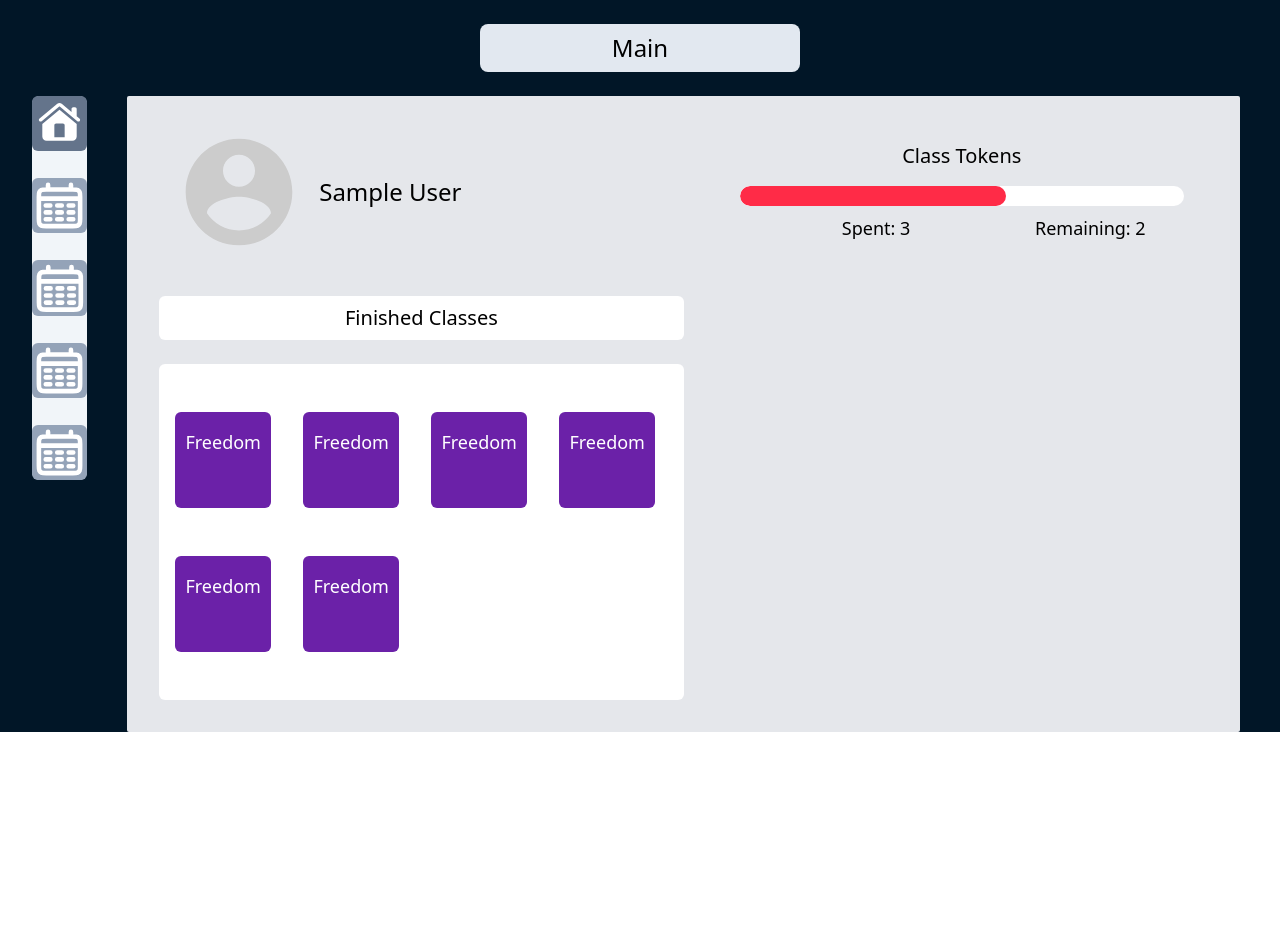
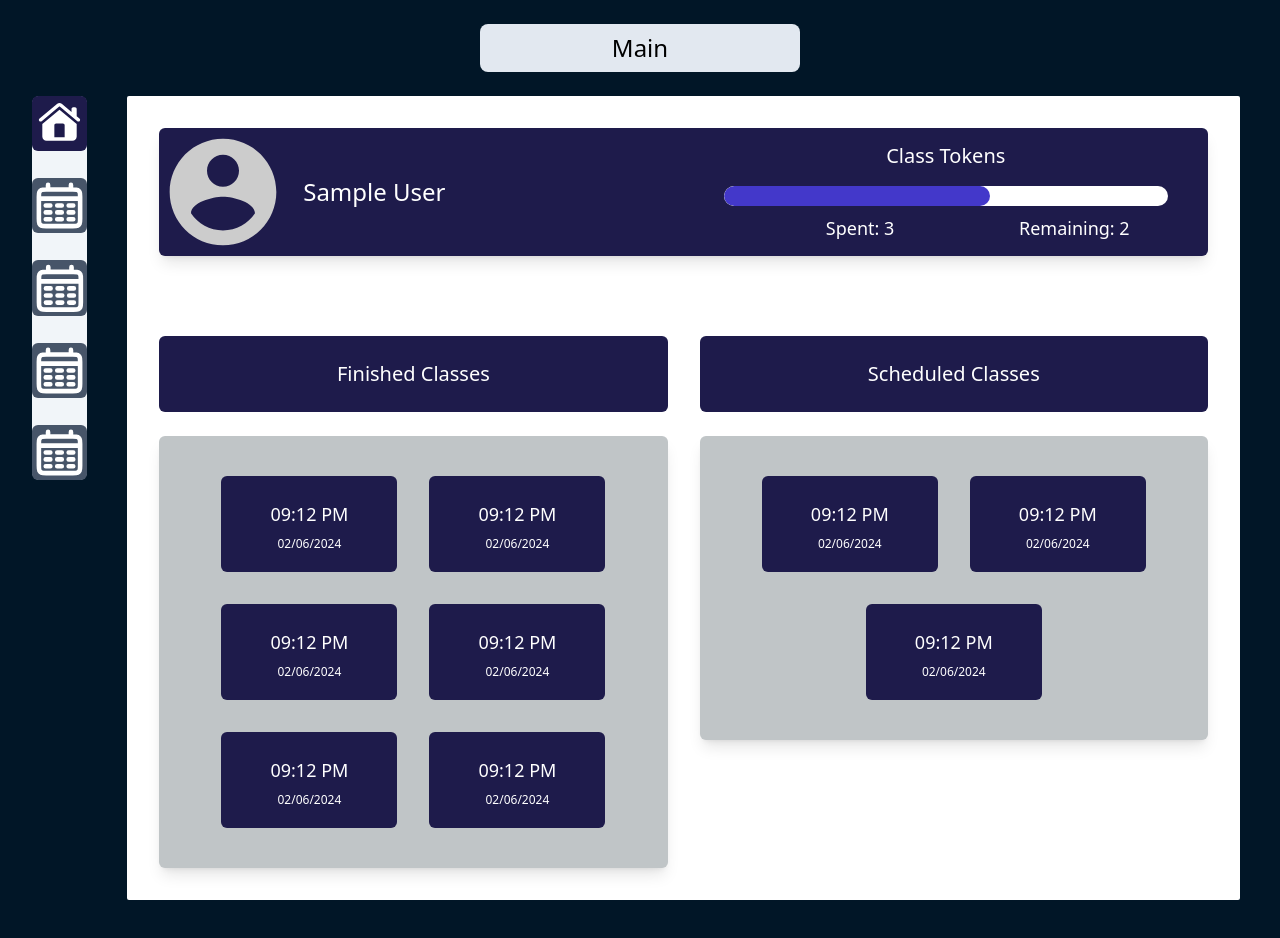
Before and after one commit to GIORGIPUNK123/english, a React (Vite) app: page /dashboard in a window 1280 px wide. Shown: the top 938 px of the page. Before the commit the page ends 800 px from the top, so only its background shows below. Built offline with nearby package versions, Linux system fonts and the light colour scheme; no server answers; sample sign-in values are in the browser's storage.

Commit message:
progress

```diff
--- a/src/components/progress/StudentProgressMain.tsx
+++ b/src/components/progress/StudentProgressMain.tsx
@@ -4,15 +4,27 @@ import { User, onAuthStateChanged } from 'firebase/auth';
 import profileImg from '../../assets/profile.svg';
 import { useEffect, useState } from 'react';
 import { auth } from '../../firebase/firebase-config';
-const ProgressBlock = (props: { topic: string; time: string }) => {
+const ProgressBlock = (props: { topic: string; date: Date }) => {
+  const myDate = props.date;
+  const options: any = {
+    timeZone: 'UTC',
+    year: 'numeric',
+    month: '2-digit',
+    day: '2-digit',
+  };
+
   return (
-    <div className='flex py-6 w-32 bg-white rounded-md'>
-      <div className='flex flex-col mx-4 w-full h-24 text-center bg-purple-800 rounded-md'>
-        <span className='mt-4 text-lg font-medium text-white'>
-          {props.topic}
+    <div className='h-24 mx-4 my-4 rounded-md bg-indigo-950 w-44'>
+      <div className='flex flex-col w-full h-full text-center'>
+        <span className='mt-6 text-lg font-medium text-white'>
+          {myDate.toLocaleTimeString('en-US', {
+            hour: '2-digit',
+            minute: '2-digit',
+          })}
         </span>
-        {/* <div className='mt-4 text-lg text-white'>{props.time}</div> */}
-        <div></div>
+        <span className='mt-2 text-xs font-medium text-white '>
+          {myDate.toLocaleDateString('en-US', options)}
+        </span>
       </div>
     </div>
   );
@@ -32,27 +44,28 @@ export const StudentProgressMain = () => {
   const totalClasses = countClasses.remaining + countClasses.spent;
   const TopPart = () => {
     return (
-      <div className='flex mb-10 ml-4 w-full'>
+      <div className='flex w-full mb-10 text-white rounded-md shadow-lg bg-indigo-950'>
         <div className='flex items-center w-1/2'>
           <div
             style={{
               backgroundImage: `url(${profileImg})`,
             }}
-            className='w-32 h-32 bg-center bg-no-repeat bg-contain rounded-full'
+            className='w-32 h-32 bg-center bg-no-repeat bg-contain rounded-full '
           />
-          <span className='ml-4 text-2xl'>{user?.displayName}</span>
+
+          <span className='ml-4 text-2xl '>{user?.displayName}</span>
         </div>
-        <div className='flex flex-col justify-center px-10 w-1/2'>
+        <div className='flex flex-col justify-center w-1/2 px-10'>
           <span className='text-xl text-center'>Class Tokens</span>
-          <div className='overflow-hidden relative mt-4 h-5 bg-white rounded-full'>
+          <div className='relative h-5 mt-4 overflow-hidden bg-white rounded-full'>
             <div
               style={{
                 width: `calc(${countClasses.spent / totalClasses} * 100%)`,
               }}
-              className={`absolute top-0 bottom-0 left-0 bg-gradient-to-r rounded-full bg-torch-red-500`}
+              className={`absolute top-0 bottom-0 left-0 bg-gradient-to-r rounded-full bg-indigo-700`}
             />
           </div>
-          <div className='flex justify-between px-2 mt-2 w-full text-lg'>
+          <div className='flex justify-between w-full px-2 mt-2 text-lg'>
             <span
               style={{
                 width: `${(countClasses.spent / totalClasses) * 100}%`,
@@ -74,48 +87,42 @@ export const StudentProgressMain = () => {
       </div>
     );
   };
+  const oldDate = new Date();
   const BottomPart = () => {
     return (
-      <div className='w-full'>
-        <div className='w-1/2'>
-          <div className='px-4 py-2 mb-6 w-full text-xl text-center bg-white rounded-md'>
+      <div className='flex justify-between w-full gap-8 text-white h-fit'>
+        <div className='w-1/2 h-full pt-10'>
+          <div className='w-full px-4 py-6 mb-6 text-xl text-center rounded-md bg-indigo-950'>
             <span>Finished Classes</span>
           </div>
-          <div className='flex justify-center items-center w-full'>
-            <div className='flex flex-wrap items-center py-6 bg-white rounded-md w-fit'>
-              <ProgressBlock topic='Freedom' time='12:40' />
-              <ProgressBlock topic='Freedom' time='12:40' />
-              <ProgressBlock topic='Freedom' time='12:40' />
-              <ProgressBlock topic='Freedom' time='12:40' />
-              <ProgressBlock topic='Freedom' time='12:40' />
-              <ProgressBlock topic='Freedom' time='12:40' />
+          <div className='flex items-center justify-center w-full h-full '>
+            <div className=' shadow-lg flex flex-wrap items-center justify-center w-full h-full py-6 bg-[#C0C5C7] rounded-md'>
+              <ProgressBlock date={oldDate} topic='test' />
+              <ProgressBlock date={oldDate} topic='test' />
+              <ProgressBlock date={oldDate} topic='test' />
+              <ProgressBlock date={oldDate} topic='test' />
+              <ProgressBlock date={oldDate} topic='test' />
+              <ProgressBlock date={oldDate} topic='test' />
             </div>
           </div>
         </div>
-        <div className='w-1/2'></div>
+        <div className='w-1/2 h-full pt-10'>
+          <div className='w-full px-4 py-6 mb-6 text-xl text-center rounded-md bg-indigo-950'>
+            <span>Scheduled Classes</span>
+          </div>
+          <div className='flex items-center justify-center w-full h-full'>
+            <div className=' shadow-lg flex flex-wrap items-center justify-center w-full h-full py-6 bg-[#C0C5C7] rounded-md'>
+              <ProgressBlock date={oldDate} topic='test' />
+              <ProgressBlock date={oldDate} topic='test' />
+              <ProgressBlock date={oldDate} topic='test' />
+            </div>
+          </div>
+        </div>
       </div>
-
-      // <div className='flex gap-5 justify-between w-full h-full rounded-sm'>
-      //   <span className='px-4 py-2 mb-6 w-1/2 text-xl bg-white rounded-md'>
-      //     Finished Classes
-      //   </span>
-      //   <div className='w-44 text-center rounded-sm'>
-      //     <div className='flex flex-col justify-between'>
-      //       {/* <ProgressBlock heading='F' topic='Freedom' time='12:40' /> */}
-      //     </div>
-      //   </div>
-      //   <div className='w-1/2 text-center rounded-sm'>
-      //     <ProgressBlock
-      //       heading='Scheduled Classes'
-      //       topic='Freedom'
-      //       time='12:40'
-      //     />
-      //   </div>
-      // </div>
     );
   };
   return (
-    <div className='p-8 mx-10 w-full bg-gray-200 rounded-sm'>
+    <div className='w-full p-8 mx-10 bg-white rounded-sm'>
       <TopPart />
       <BottomPart />
     </div>
--- /dev/null
+++ b/src/hooks/useFirebaseLogins.tsx
@@ -0,0 +1,22 @@
+import {
+  FacebookAuthProvider,
+  GoogleAuthProvider,
+  TwitterAuthProvider,
+  signInWithPopup,
+} from 'firebase/auth';
+import { auth } from '../firebase/firebase-config';
+const loginWithGoogle = async () => {
+  const provider = new GoogleAuthProvider();
+  return await signInWithPopup(auth, provider);
+};
+const loginWithFacebook = async () => {
+  const provider = new FacebookAuthProvider();
+  return await signInWithPopup(auth, provider);
+};
+const loginWithTwitter = async () => {
+  const provider = new TwitterAuthProvider();
+  return await signInWithPopup(auth, provider);
+};
+export const useFirebaseLogins = () => {
+  return { loginWithGoogle, loginWithFacebook, loginWithTwitter };
+};
--- a/src/pages/App.tsx
+++ b/src/pages/App.tsx
@@ -6,14 +6,14 @@ import { BrowserRouter, Route, Routes } from 'react-router-dom';
 import { Login } from './Login';
 import { Register } from './Register';
 import { Profile } from './Profile';
-import { TeacherDashboard } from './TeacherDashboard';
+import { StudentDashboard } from './StudentDashboard';
 export const App = () => {
   return (
     <>
       <BrowserRouter>
         <Routes>
           <Route path='/' element={<Landing />} />
-          <Route path='/dashboard' element={<TeacherDashboard />} />
+          <Route path='/dashboard' element={<StudentDashboard />} />
           <Route path='/login' element={<Login />} />
           <Route path='/register' element={<Register />} />
           <Route path='/profile' element={<Profile />} />
--- /dev/null
+++ b/src/pages/StudentDashboard.tsx
@@ -0,0 +1,63 @@
+import { useEffect, useState } from 'react';
+import { TeacherCalendar } from './TeacherCalendar';
+import homeImg from '../assets/home.svg';
+import calendarImg from '../assets/calendar.svg';
+import { StudentProgressMain } from '../components/progress/StudentProgressMain';
+import { auth } from '../firebase/firebase-config';
+import { User, onAuthStateChanged } from 'firebase/auth';
+import { useNavigate } from 'react-router-dom';
+export const StudentDashboard = () => {
+  const [currPg, setCurrPg] = useState(0);
+  const [user, setUser] = useState<User | null | 'loading'>('loading');
+  const images = [homeImg, calendarImg, calendarImg, calendarImg, calendarImg];
+  const navigate = useNavigate();
+
+  useEffect(() => {
+    const unsubscribe = onAuthStateChanged(auth, (user: User | null) => {
+      setUser(user);
+    });
+    return () => unsubscribe();
+  }, []);
+  if (user === null) {
+    navigate('/');
+  } else if (user === 'loading') {
+    return null;
+  } else {
+    return (
+      <>
+        {user && (
+          <div className='flex flex-col bg-black-pearl-950 pb-44'>
+            <div className='flex items-center justify-center w-full h-24 rounded-lg'>
+              <div className='flex items-center justify-center w-1/4 h-12 text-2xl text-center rounded-lg bg-slate-200'>
+                Main
+              </div>
+            </div>
+
+            <div className='flex justify-between'>
+              <div className='flex flex-col justify-between w-16 ml-8 rounded-lg h-96 bg-slate-100'>
+                {Array(5)
+                  .fill(0)
+                  .map((_, i) => (
+                    <div
+                      onClick={() => {
+                        if (i !== currPg) {
+                          setCurrPg(i);
+                        }
+                      }}
+                      key={i}
+                      className={`w-full bg-cover rounded-md duration-300 cursor-pointer ${
+                        currPg === i ? 'bg-indigo-950' : 'bg-slate-600'
+                      }  hover:bg-slate-800 aspect-square`}
+                      style={{ backgroundImage: `url(${images[i]})` }}
+                    />
+                  ))}
+              </div>
+              {currPg === 1 && <TeacherCalendar />}
+              {currPg === 0 && <StudentProgressMain />}
+            </div>
+          </div>
+        )}
+      </>
+    );
+  }
+};
--- a/src/pages/TeacherDashboard.tsx
+++ /dev/null
@@ -1,64 +0,0 @@
-import { useEffect, useState } from 'react';
-import { TeacherCalendar } from './TeacherCalendar';
-import homeImg from '../assets/home.svg';
-import calendarImg from '../assets/calendar.svg';
-import { StudentProgressMain } from '../components/progress/StudentProgressMain';
-import { auth } from '../firebase/firebase-config';
-import { User, onAuthStateChanged } from 'firebase/auth';
-import { useNavigate } from 'react-router-dom';
-export const TeacherDashboard = () => {
-  const [currPg, setCurrPg] = useState(0);
-  const images = [homeImg, calendarImg, calendarImg, calendarImg, calendarImg];
-  const [user, setUser] = useState<null | User>(null);
-  const navigate = useNavigate();
-  useEffect(() => {
-    onAuthStateChanged(auth, (user) => {
-      setUser(user);
-    });
-  }, []);
-  if (user) {
-    return (
-      <>
-        <div className='flex flex-col bg-black-pearl-950'>
-          <div className='flex justify-center items-center w-full h-24 rounded-lg'>
-            <div className='flex justify-center items-center w-1/4 h-12 text-2xl text-center rounded-lg bg-slate-200'>
-              Main
-            </div>
-          </div>
-
-          <div className='flex justify-between'>
-            <div className='flex flex-col justify-between ml-8 w-16 h-96 rounded-lg bg-slate-100'>
-              {Array(5)
-                .fill(0)
-                .map((_, i) => (
-                  <div
-                    onClick={() => {
-                      if (i !== currPg) {
-                        setCurrPg(i);
-                      }
-                    }}
-                    key={i}
-                    className={`w-full bg-cover rounded-md duration-300 cursor-pointer ${
-                      currPg === i ? 'bg-slate-500' : 'bg-slate-400'
-                    }  hover:bg-slate-500 aspect-square`}
-                    style={{ backgroundImage: `url(${images[i]})` }}
-                  />
-                ))}
-            </div>
-            {currPg === 1 && <TeacherCalendar />}
-            {currPg === 0 && <StudentProgressMain />}
-
-            <div />
-          </div>
-        </div>
-      </>
-    );
-  } else if (user == null) {
-    return null;
-  } else {
-    useEffect(() => {
-      navigate('/');
-    }, []);
-    return null;
-  }
-};
```
Also changed, not shown: src/components/Header.tsx (+7 -9 lines), src/firebase/firebaseLogins.ts (deleted, +0 -25 lines), src/pages/Login.tsx (+27 -18 lines), src/pages/Register.tsx (+26 -17 lines).
